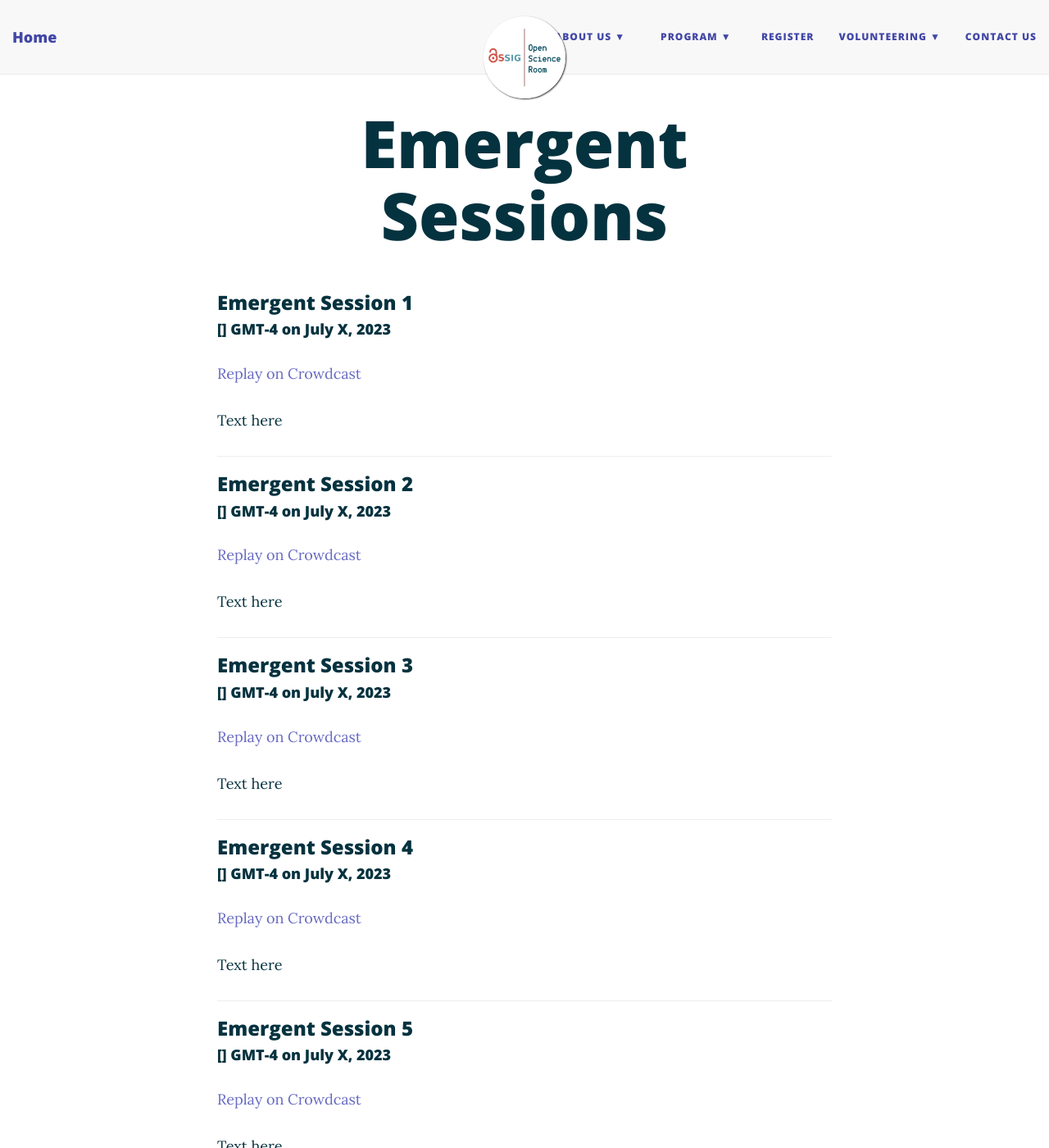
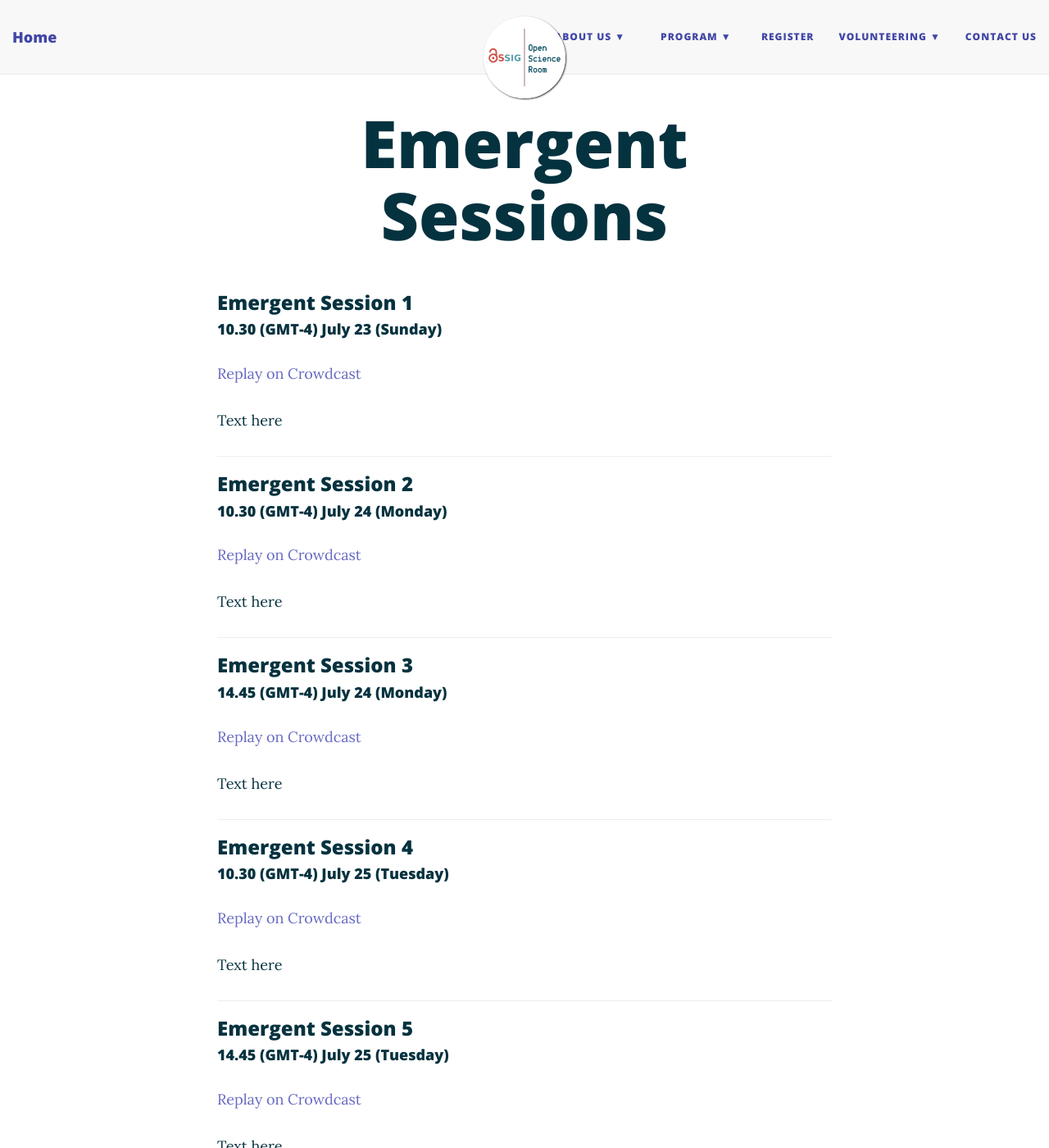
Before and after one commit to ohbm/osr2023, a Jekyll site: the page built from emergent.md, in a window 1280 px wide and 1400 px high. Shown: the whole window at 82% size. Built offline with Jekyll 4.4.1, drawn with Linux system fonts in a browser that asks for light colours; nearby versions of some CDN libraries.

Commit message:
adding date and times

```diff
--- a/emergent.md
+++ b/emergent.md
@@ -4,7 +4,7 @@
 ---
 
 ### Emergent Session 1
-#### [] GMT-4 on July X, 2023
+#### 10.30 (GMT-4) July 23 (Sunday)
 [Replay on Crowdcast](https://www.crowdcast.io/os-sig)
 
 Text here
@@ -12,7 +12,7 @@
 ---
 
 ### Emergent Session 2
-#### [] GMT-4 on July X, 2023
+#### 10.30 (GMT-4) July 24 (Monday)
 [Replay on Crowdcast](https://www.crowdcast.io/os-sig)
 
 Text here
@@ -20,7 +20,7 @@
 ---
 
 ### Emergent Session 3
-#### [] GMT-4 on July X, 2023
+#### 14.45 (GMT-4) July 24 (Monday)
 [Replay on Crowdcast](https://www.crowdcast.io/os-sig)
 
 Text here
@@ -28,7 +28,7 @@
 ---
 
 ### Emergent Session 4
-#### [] GMT-4 on July X, 2023
+#### 10.30 (GMT-4) July 25 (Tuesday)
 [Replay on Crowdcast](https://www.crowdcast.io/os-sig)
 
 Text here
@@ -36,7 +36,7 @@
 ---
 
 ### Emergent Session 5
-#### [] GMT-4 on July X, 2023
+#### 14.45 (GMT-4) July 25 (Tuesday)
 [Replay on Crowdcast](https://www.crowdcast.io/os-sig)
 
 Text here
```
